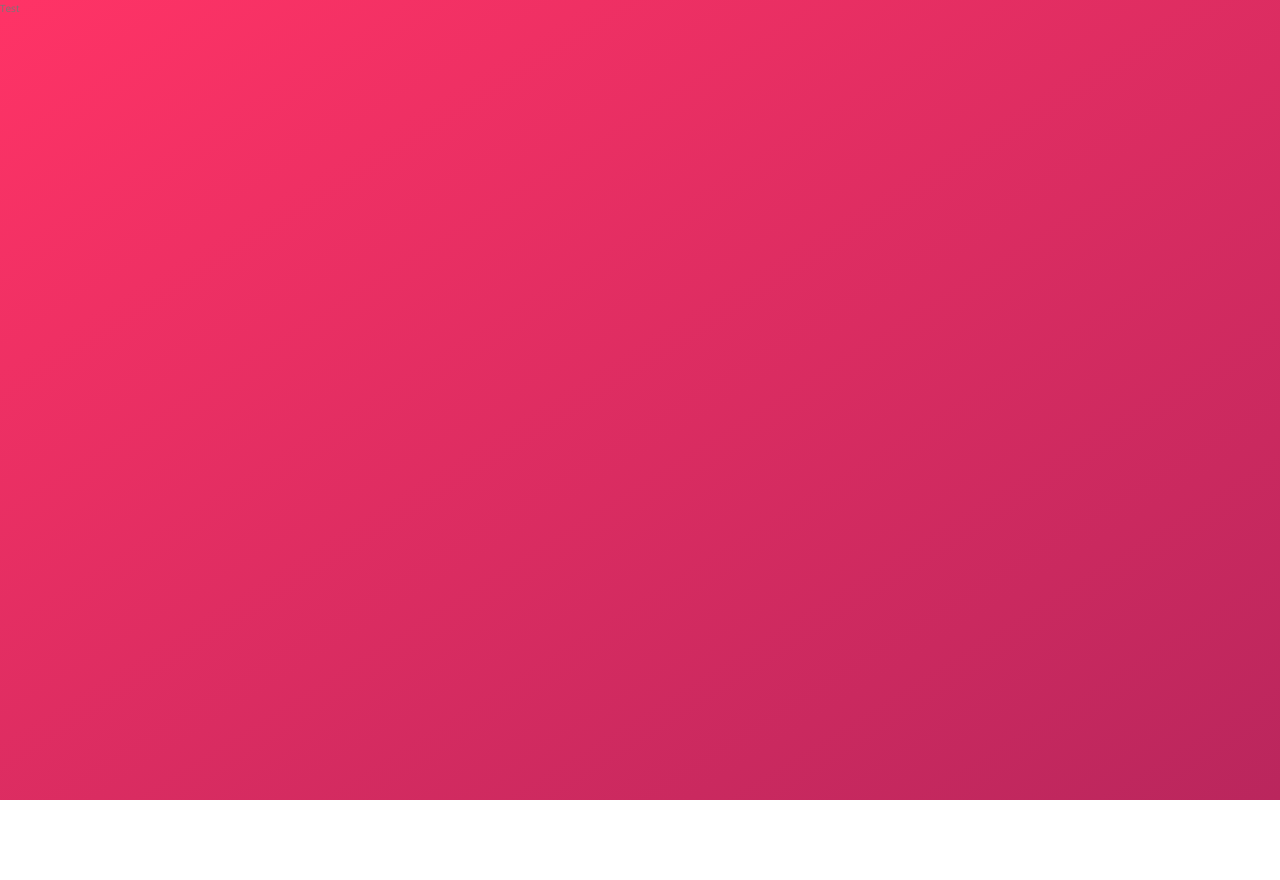
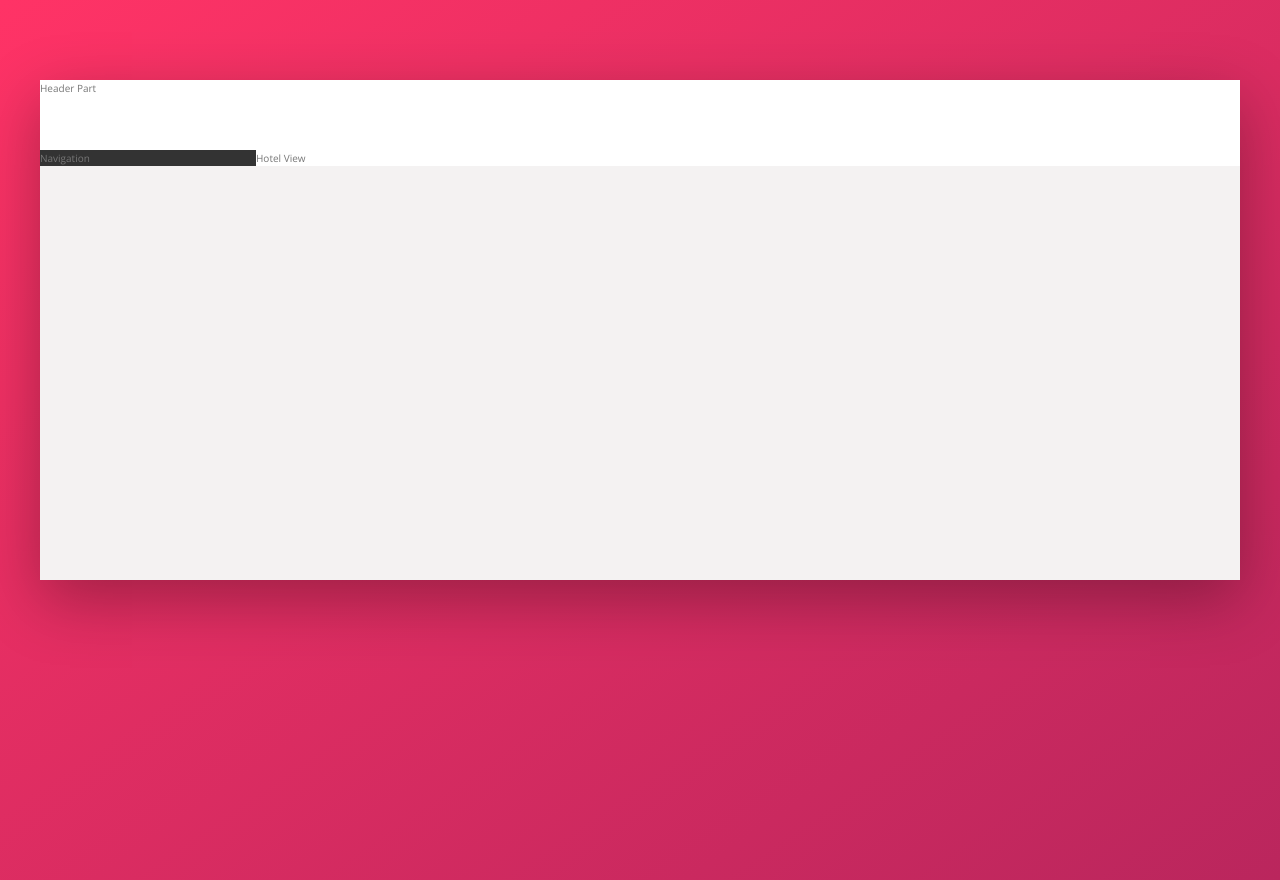
Before and after one commit to thabermeyer/trillo-project, a website: page app/index.html in a window 1280 px wide. Before the commit the page ends 800 px from the top, so only its background shows below. Drawn offline with nearby package versions, Linux system fonts and the light colour scheme.

Commit message:
Set overall layout minus BEM methodology

```diff
--- a/app/assets/styles/abstracts/_variables.scss
+++ b/app/assets/styles/abstracts/_variables.scss
@@ -13,4 +13,9 @@
     --color-gray-dark-2: #777;
     --color-gray-dark-3: #999;
 
+    --color-white: #fff;
+    --color-black: #000;
+
+    --shadow-dark: 0 2rem 6rem rgba(0,0,0, .3);
+
 }
--- a/app/assets/styles/pages/_home.scss
+++ b/app/assets/styles/pages/_home.scss
@@ -0,0 +1,42 @@
+.container {
+
+    max-width: 120rem;
+    margin: 8rem auto;
+    background-color: var(--color-gray-light-2);
+    box-shadow: var(--shadow-dark);
+
+    //for testing only
+    min-height: 50rem;
+
+}
+
+.header {
+
+    height: 7rem;
+    background-color: var(--color-white);
+    border-bottom: var(--color-gray-light-2);
+
+}
+
+.content {
+
+    display: flex;
+
+}
+
+
+.sidebar {
+
+    background-color: var(--color-gray-dark-1);
+
+    flex: 0 0 18%; // will not grow nor shrink (0 0) but take 18% of the available space
+
+}
+
+.hotel-view {
+
+    background-color: var(--color-white);
+
+    flex: 1; // allow this to grow as much as it can horizontally
+
+}
--- a/app/index.html
+++ b/app/index.html
@@ -15,7 +15,31 @@
 
     <body>
 
-        Test
+        <div class="container">
+
+            <header class="header">
+
+                Header Part
+
+            </header>
+
+            <div class="content">
+
+                <nav class="sidebar">
+
+                    Navigation
+
+                </nav>
+
+                <main class="hotel-view">
+
+                    Hotel View
+
+                </main>
+
+            </div>
+
+        </div>
 
     </body>
 
```
Also changed, not shown: app/temp/styles/styles.css.
